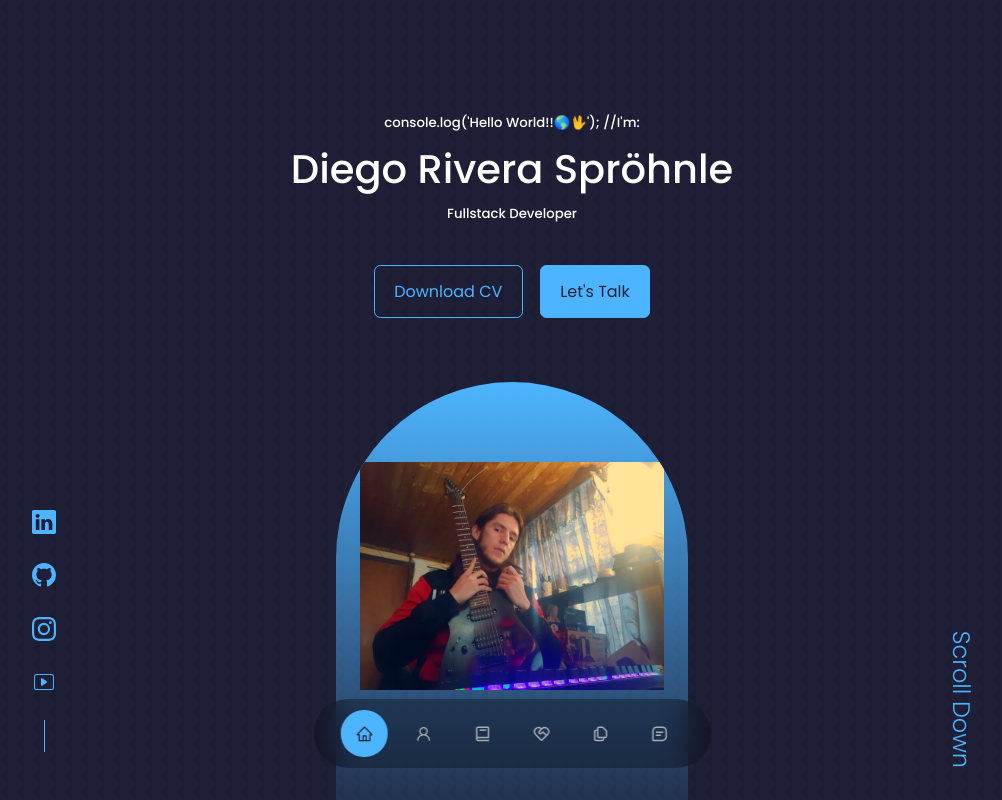
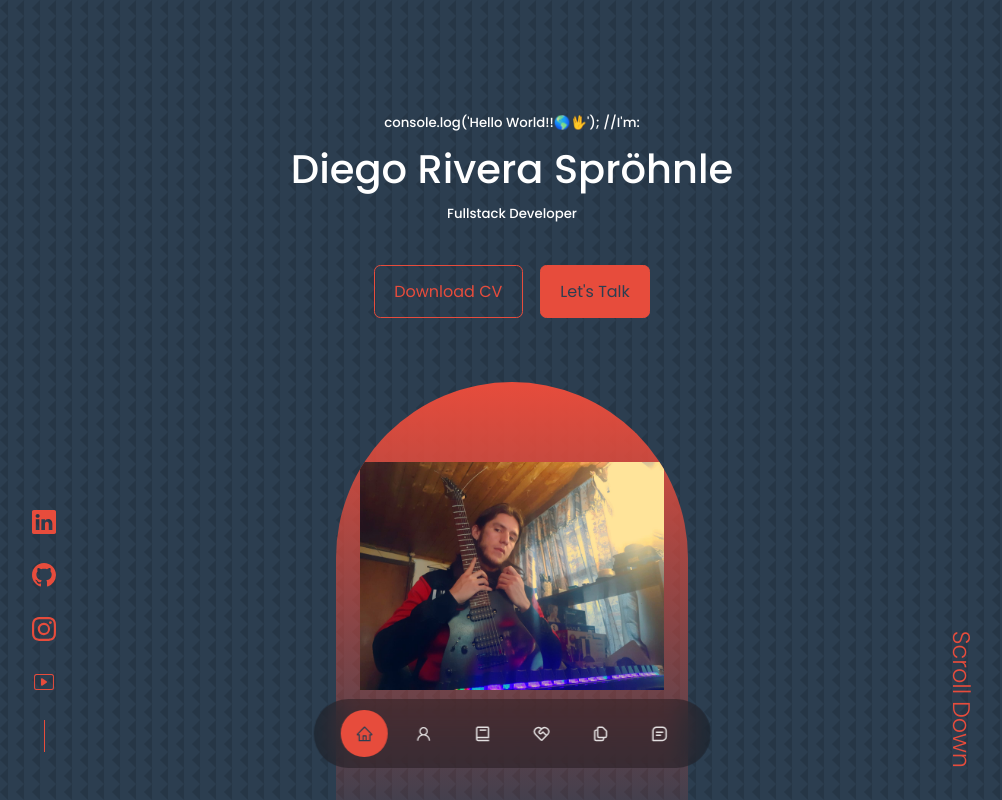
Before and after one commit to D3R5/My-portfolio, a React (Vite) app: page / in a window 1280 px wide. Shown: the top 800 px of the page, without its empty margins (128-1130 px from the left). Built offline with nearby package versions, Linux system fonts and the light colour scheme.

Commit message:
changes -colours

```diff
--- a/src/index.css
+++ b/src/index.css
@@ -11,12 +11,28 @@
 }
 
 :root {
-    --color-bg: #1f1f38;
+    /* --color-bg: #1f1f38;
     --color-bg-variant: #2c2c6c;
     --color-primary: #4db5ff;
     --color-primary-variant: rgba(77, 181, 255, 0.4);
     --color-white: #fff;
-    --color-light: rgba(255, 255, 255, 0.6);
+    --color-light: rgba(255, 255, 255, 0.6); */
+
+    /* --color-bg: #232323;
+    --color-bg-variant: #2e2e2e;
+    --color-primary: #ff6f61;
+    --color-primary-variant: rgba(255, 111, 97, 0.4);
+    --color-white: #fff;
+    --color-light: rgba(255, 255, 255, 0.8);  */
+
+    --color-bg: #2c3e50;
+    --color-bg-variant: #34495e;
+    --color-primary: #e74c3c;
+    --color-primary-variant: rgba(231, 76, 60, 0.4);
+    --color-white: #fff;
+    --color-light: rgba(255, 255, 255, 0.85);
+
+
 
     --transition: all 400ms ease;
 
```
